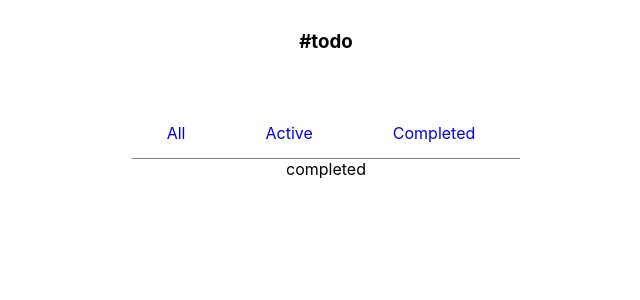
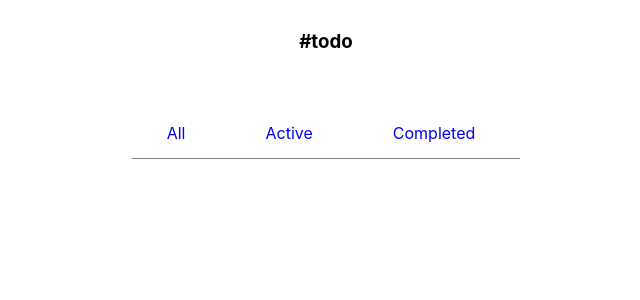
Before and after one commit to venky-cs/todo-app, a React (Create React App) app: page /completed in a window 1280 px wide. Shown: the top 300 px of the page, without its empty margins (314-954 px from the left). Built offline with nearby package versions, Linux system fonts and the light colour scheme.

Commit message:
'create-complete-filter'

```diff
--- a/src/component/Completed.js
+++ b/src/component/Completed.js
@@ -1,9 +1,13 @@
 import React from 'react'
 
 function Completed() {
+    let data = JSON.parse(localStorage.getItem('todo')) || []
+    console.log(data)
+    let complete = data.filter((data)=> data.complete === true)
+    console.log(complete)
     return (
         <div>
-            completed
+            {complete.map((data)=> <li>{data.value}</li>)}
         </div>
     )
 }
```
Also changed, not shown: 1 other file (tests, documents, lock files or other folders).
